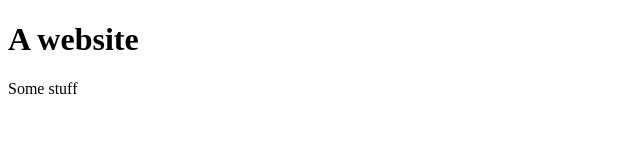
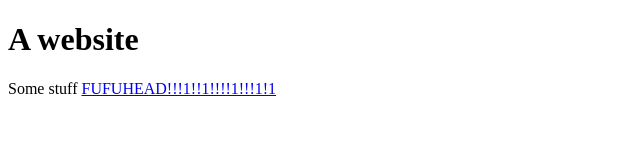
Before and after one commit to redundantgorilla/redundantgorilla.github.io, a plain HTML site: page index.html in a window 1280 px wide. Shown: the whole page, without its empty margins (0-640 px from the left). Drawn offline with Linux system fonts and the light colour scheme.

Commit message:
add link to fufuhead

```diff
--- a/index.html
+++ b/index.html
@@ -6,6 +6,7 @@
   <body>
     <h1>A website</h1>
     Some stuff
+    <a href="fufuhead.html">FUFUHEAD!!!1!!1!!!!1!!!1!1</a>
     <script>
       //some otha stuff
     </script>
```
